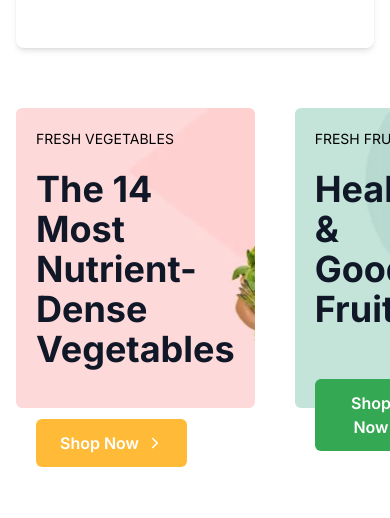
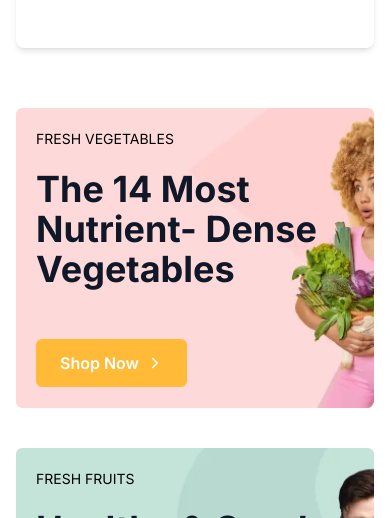
Before and after one commit to ahamedasif07/Project-Fresh-Grocery, a React (Vite) app: page / in a window 390 px wide. Shown: the part 8500-9018 px from the top of the page. Before the commit the page ends 8968 px from the top, so only its background shows below. Built offline with nearby package versions, Linux system fonts and the light colour scheme.

Commit message:
responcive poparly

```diff
--- a/src/components/TopSellProducts/TopSellProducts.jsx
+++ b/src/components/TopSellProducts/TopSellProducts.jsx
@@ -66,7 +66,7 @@ const TopSellProducts = () => {
             ))}
           </div>
           {/* top selling product baners  start*/}
-          <div className="flex justify-between items-center gap-10 py-[60px] ">
+          <div className="flex md:flex-row flex-col justify-between items-center gap-10 py-[60px] ">
             <div
               data-aos="fade-right"
               className="rounded-md bg-center bg-cover h-[300px] w-full"
```
